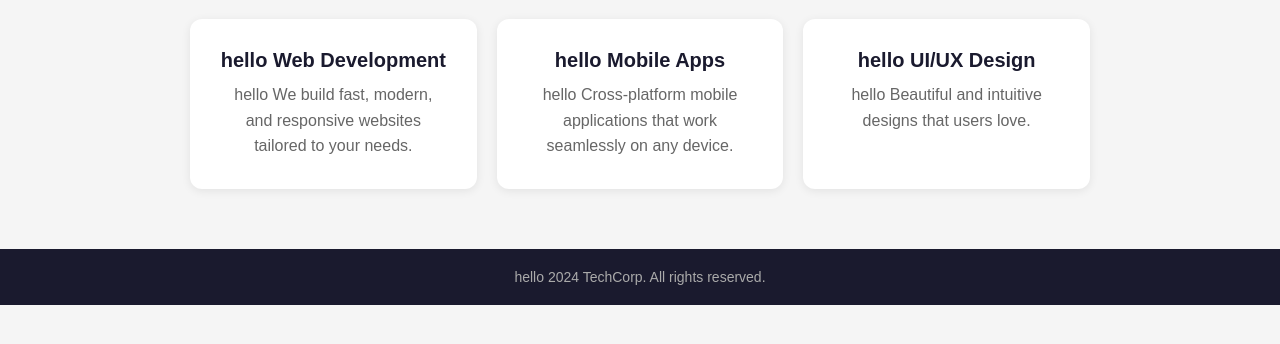
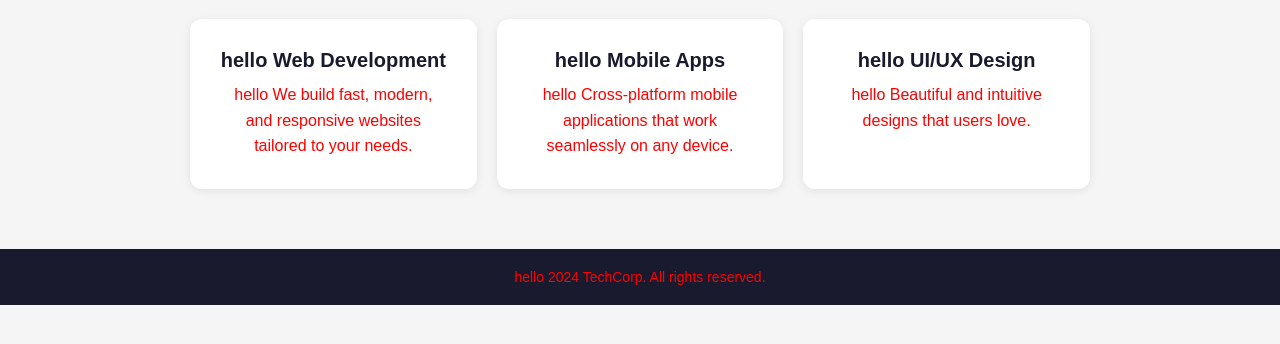
Before and after one commit to AbdullahThweib2004/test-website, a plain HTML site: page index.html in a window 1280 px wide. Shown: the part 420-764 px from the top of the page. Drawn offline with Linux system fonts and the light colour scheme.

Commit message:
fix: Main Text Color Mismatch (closes #54)

```diff
--- a/src/style.css
+++ b/src/style.css
@@ -9,6 +9,9 @@
 body {
   font-family: Arial, sans-serif;
   background-color: #f5f5f5;
+}
+
+* {
   color: #ff0000;
 }
 
@@ -87,7 +90,6 @@ body {
 }
 
 .service-card p {
-  color: #666;
   line-height: 1.6;
 }
 
```
